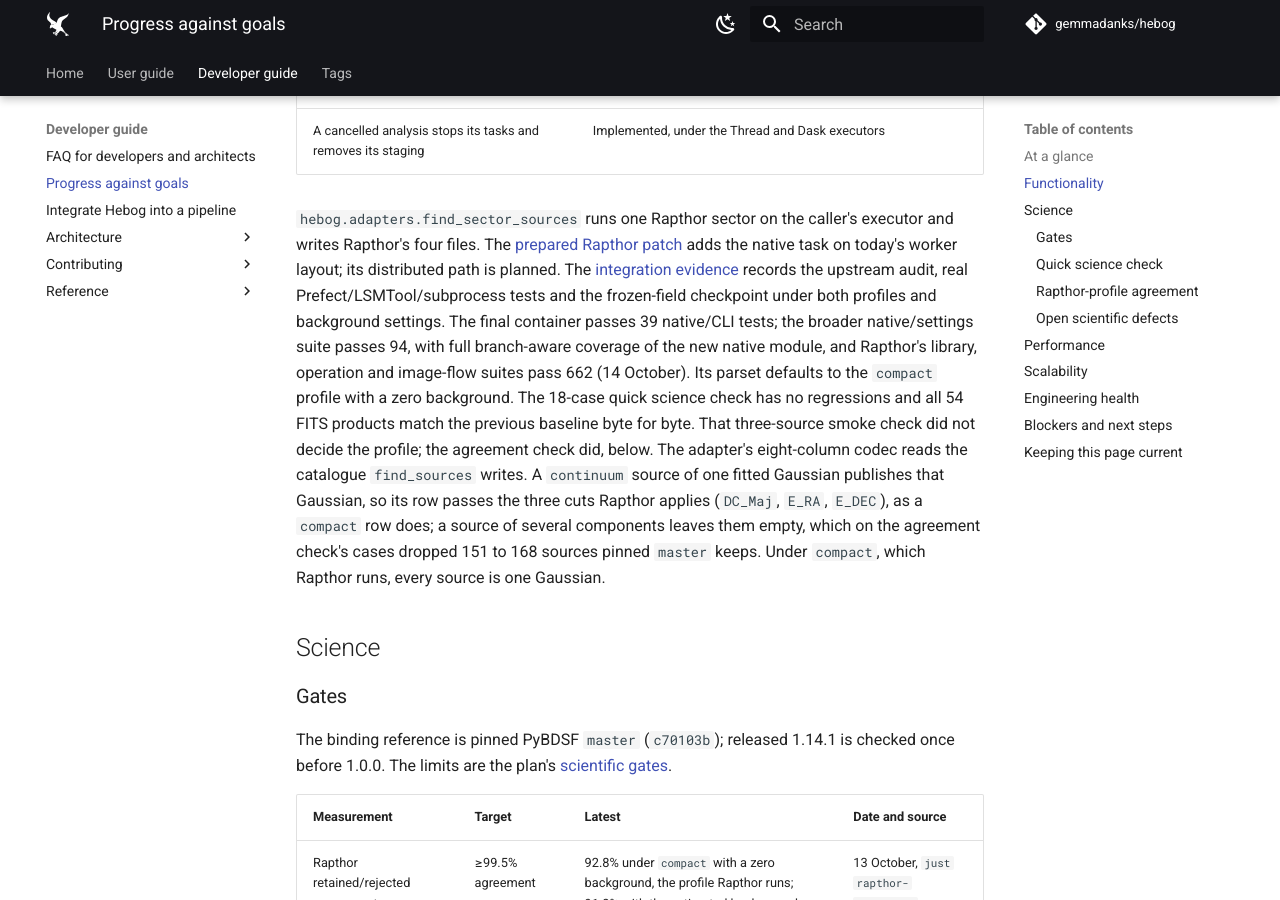
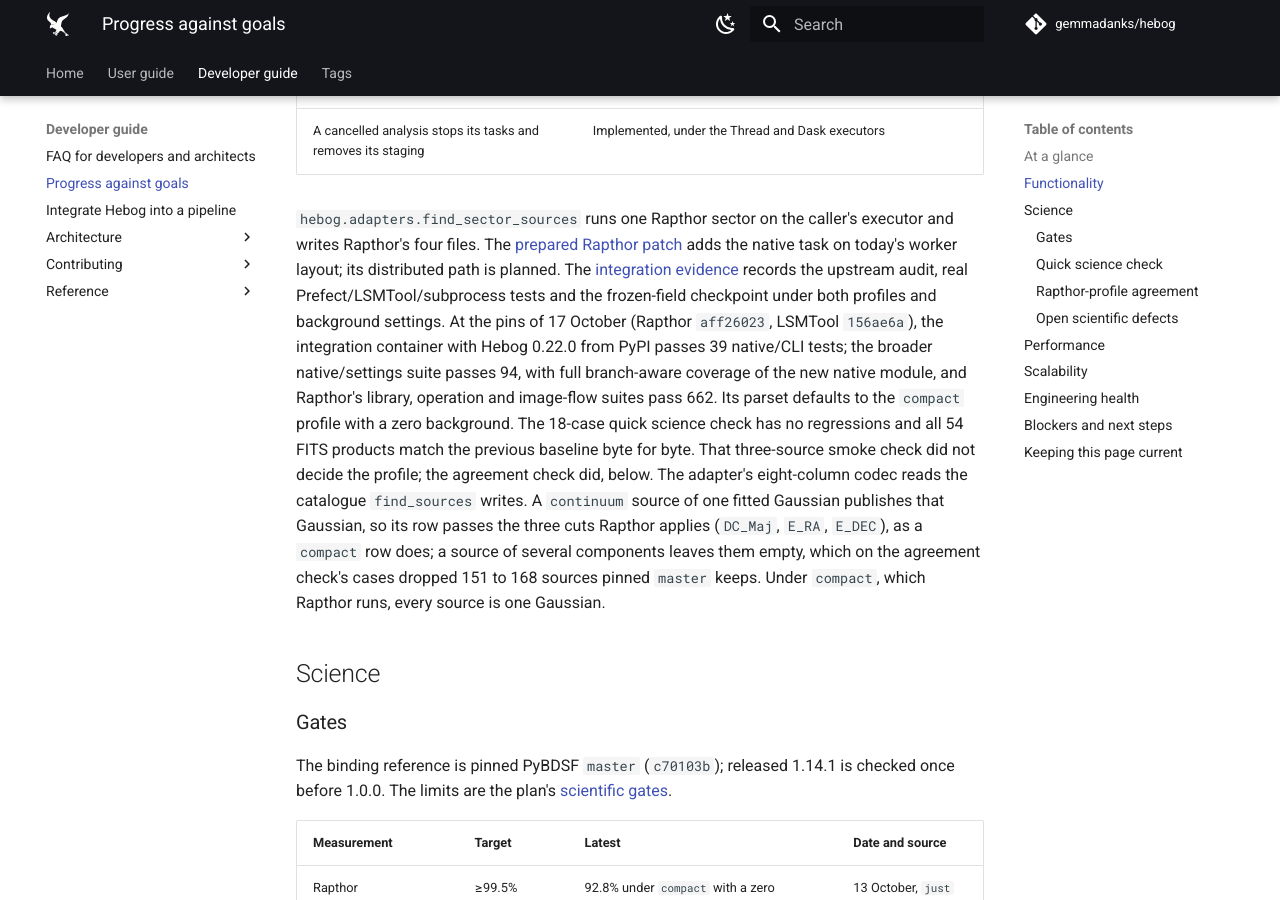
Before and after one commit to gemmadanks/hebog, an MkDocs documentation site: the page built from docs/reference/progress-against-goals.md, in a window 1280 px wide and 900 px high, scrolled down 3537 px. Built offline with MkDocs 1.6.1 and Material for MkDocs 9.7.7, drawn with Linux system fonts in a browser that asks for light colours; comment, search, counter and statistics services are not loaded.

Commit message:
docs: record the moved Rapthor and LSMTool pins in the plan
The plan's pins are now Rapthor aff26023 and LSMTool 156ae6a, so the
decision to move them is no longer pending; the remaining decisions are
renumbered. The patch publication task and the upstream-churn risk say
the pins move again only if upstream changes the filter step first, and
the progress page records the integration counts at the new pins.

Checked with just pre-commit, including the docs build.

```diff
--- a/docs/reference/progress-against-goals.md
+++ b/docs/reference/progress-against-goals.md
@@ -49,11 +49,12 @@ patch](https://github.com/gemmadanks/hebog/blob/main/scripts/validation/patches/
 adds the native task on today's worker layout; its distributed path is
 planned. The [integration evidence](https://github.com/gemmadanks/hebog/blob/main/scripts/validation/patches/integration-summary.json)
 records the upstream audit, real Prefect/LSMTool/subprocess tests and the
-frozen-field checkpoint under both profiles and background settings. The final
-container passes 39 native/CLI tests; the broader native/settings suite passes
-94, with full branch-aware coverage of the new native module, and Rapthor's
-library, operation and image-flow suites pass 662 (14 October). Its parset defaults to
-the `compact` profile with a zero background. The 18-case
+frozen-field checkpoint under both profiles and background settings. At the
+pins of 17 October (Rapthor `aff26023`, LSMTool `156ae6a`), the integration
+container with Hebog 0.22.0 from PyPI passes 39 native/CLI tests; the broader
+native/settings suite passes 94, with full branch-aware coverage of the new
+native module, and Rapthor's library, operation and image-flow suites pass
+662. Its parset defaults to the `compact` profile with a zero background. The 18-case
 quick science check has no regressions and all 54 FITS products match the
 previous baseline byte for byte. That
 three-source smoke check did not decide the profile; the agreement check did, below.
```
Also changed, not shown: plans/source-finder-implementation.md (+24 -30 lines).
